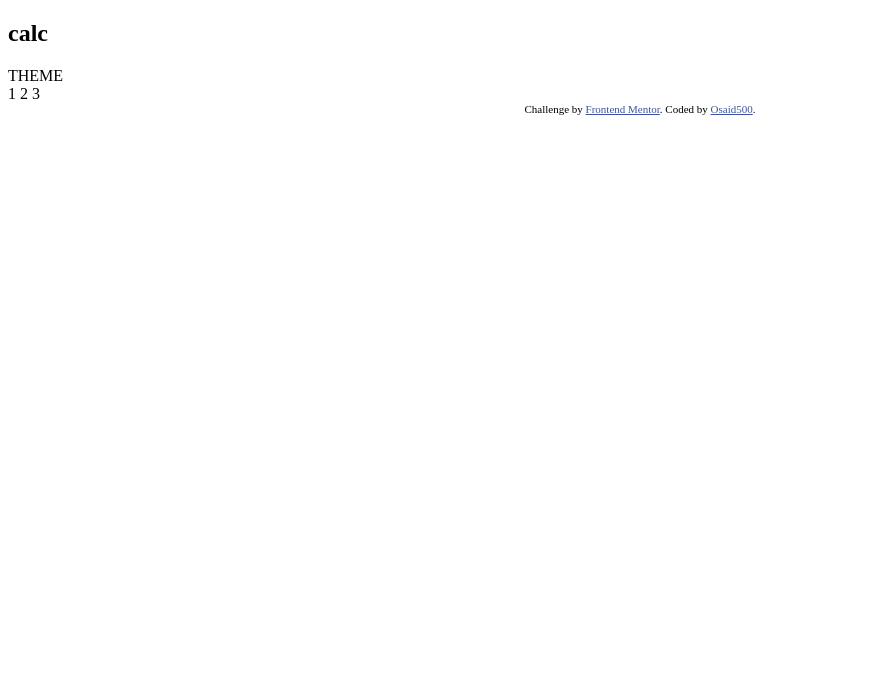
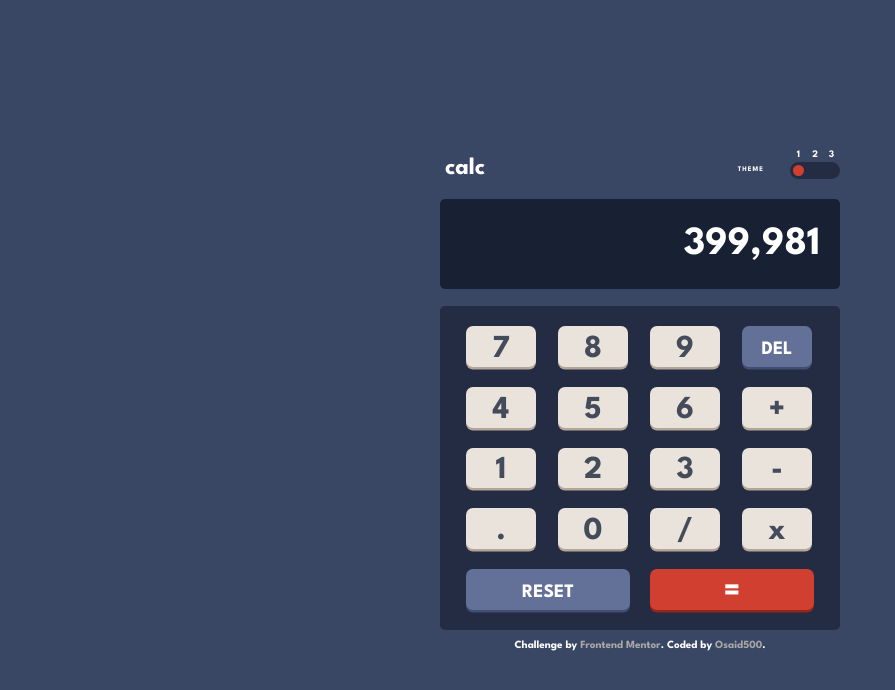
Before and after one commit to osaid500/calculator-solution, a plain HTML site: page index.html in a window 1280 px wide. Shown: the whole page, without its empty margins (0-895 px from the left). Drawn offline with Linux system fonts and the light colour scheme.

Commit message:
first and second theme done

```diff
--- a/index.html
+++ b/index.html
@@ -14,24 +14,49 @@
 
     <title>Frontend Mentor | Calculator app</title>
   </head>
-  <body>
+  <body class="second-">
     <main class="container">
       <section class="top-section">
-        <h1>calc</h1>
-        <span>THEME</span>
+        <h1 class="top-title">calc</h1>
+        <span class="theme-text">THEME</span>
         <div class="theme-section">
           <div class="theme-numbers">
             <span class="theme-number" data-theme="1">1</span>
             <span class="theme-number" data-theme="2">2</span>
             <span class="theme-number" data-theme="3">3</span>
           </div>
-          <div class="slider-container">
-            <div class="slider-track"></div>
+          <div class="slider-track">
             <div class="slider-thumb"></div>
           </div>
         </div>
       </section>
-      <section class="middle-section"></section>
+      <section class="screen-section">
+        <div class="screen-text" aria-live="polite">399,981</div>
+      </section>
+      <section class="keypad-section">
+        <button class="calculator-key">7</button>
+        <button class="calculator-key">8</button>
+        <button class="calculator-key">9</button>
+        <button class="calculator-key special-function">DEL</button>
+
+        <button class="calculator-key">4</button>
+        <button class="calculator-key">5</button>
+        <button class="calculator-key">6</button>
+        <button class="calculator-key">+</button>
+
+        <button class="calculator-key">1</button>
+        <button class="calculator-key">2</button>
+        <button class="calculator-key">3</button>
+        <button class="calculator-key">-</button>
+
+        <button class="calculator-key">.</button>
+        <button class="calculator-key">0</button>
+        <button class="calculator-key">/</button>
+        <button class="calculator-key">x</button>
+
+        <button class="special-key special-function">RESET</button>
+        <button class="special-key equal-key">=</button>
+      </section>
       <section class="attribution">
         Challenge by
         <a href="https://www.frontendmentor.io?ref=challenge" target="_blank"
--- a/style.css
+++ b/style.css
@@ -1,9 +1,207 @@
+/* TOP SECTION */
+
+@import url("https://fonts.googleapis.com/css2?family=League+Spartan:wght@700&display=swap");
+
+:root {
+  --main-background: hsl(222, 26%, 31%);
+  --top-section-text: white;
+  --screen-background: hsl(224, 36%, 15%);
+  --screen-text: white;
+  --keypad-background: hsl(223, 31%, 20%);
+  --shadow-size: 0px 2.5px 0px 0px;
+  --key: hsl(30, 25%, 89%);
+  --key-shadow: hsl(28, 16%, 65%) var(--shadow-size);
+  --special-function: hsl(225, 21%, 49%);
+  --special-function-shadow: hsl(224, 28%, 35%) var(--shadow-size);
+  --thumb-background: hsl(6, 63%, 50%);
+  --equal-operator-shadow: hsl(6, 70%, 34%) var(--shadow-size);
+  --key-text-color: hsl(221, 14%, 31%);
+  --primary-text-color: hsl(0, 0%, 100%);
+
+  --attribution-text: var(--primary-text-color);
+  --attribution-text-highlighted: hsl(0, 0%, 66%);
+}
+
+.second-theme {
+  --main-background: hsl(0, 0%, 90%);
+  --top-section-text: var(--key-text-color);
+  --screen-background: hsl(0, 0%, 93%);
+  --screen-text: var(--key-text-color);
+  --keypad-background: hsl(0, 5%, 81%);
+  --shadow-size: 0px 2.5px 0px 0px;
+  --key: hsl(45, 7%, 89%);
+  --key-shadow: hsl(28, 16%, 65%) var(--shadow-size);
+  --special-function: hsl(185, 42%, 37%);
+  --special-function-shadow: hsl(185, 58%, 25%) var(--shadow-size);
+  --thumb-background: hsl(25, 98%, 40%);
+  --equal-operator-shadow: hsl(25, 99%, 27%) var(--shadow-size);
+  --key-text-color: hsl(60, 10%, 19%);
+  --primary-text-color: hsl(0, 0%, 100%);
+
+  --attribution-text: var(--key-text-color);
+  --attribution-text-highlighted: var(--special-function);
+}
+
+body {
+  margin: 0;
+  background-color: var(--main-background);
+  display: flex;
+  min-height: 100vh;
+  justify-content: center;
+  align-items: center;
+}
+
+.container {
+  width: 400px;
+  height: 500px;
+  font-family: "League Spartan";
+  color: var(--primary-text-color);
+  display: flex;
+  flex-direction: column;
+}
+
+.top-section {
+  display: flex;
+  justify-content: right;
+  align-items: flex-end;
+  gap: 20px;
+  margin-bottom: 20px;
+}
+
+.top-title {
+  margin: 0;
+  flex: 1;
+  padding-left: 5px;
+  color: var(--top-section-text);
+}
+
+.theme-text {
+  font-size: 7px;
+  letter-spacing: 1px;
+  padding: 6px;
+  color: var(--top-section-text);
+}
+
+.theme-section {
+  display: flex;
+  flex-direction: column;
+  align-items: center;
+  gap: 3px;
+}
+
+.theme-section > * {
+  box-sizing: border-box;
+}
+
+.theme-numbers {
+  display: flex;
+  justify-content: space-between;
+  width: 100%;
+  font-size: 10px;
+  padding: 0 3px;
+  color: var(--top-section-text);
+}
+
+.theme-number {
+  width: 11px;
+  text-align: center;
+}
+
+.slider-track {
+  background: var(--keypad-background);
+  width: 50px;
+  height: 17px;
+  border-radius: 9px;
+  display: flex;
+  align-items: center;
+  padding: 0 3px;
+  /* justify-content: end; */
+}
+
+.slider-thumb {
+  background-color: var(--thumb-background);
+  width: 11px;
+  height: 11px;
+  border-radius: 100%;
+}
+
+/* SCREEN SECTION */
+
+.screen-section {
+  background-color: var(--screen-background);
+  height: 18%;
+  border-radius: 5px;
+  margin-bottom: 17px;
+  display: flex;
+  flex-direction: row-reverse;
+  align-items: center;
+  padding: 0 20px;
+}
+
+.screen-text {
+  font-size: 40px;
+  color: var(--screen-text);
+}
+
+/* KEYPAD SECTION */
+
+.keypad-section {
+  background: var(--keypad-background);
+  border-radius: 5px;
+  flex: 1;
+  margin-bottom: 10px;
+  display: grid;
+  grid-template-columns: repeat(4, 20%);
+  padding: 20px;
+  gap: 20px;
+  justify-content: center;
+}
+
+.keypad-section button {
+  border: none;
+  font-family: "League Spartan";
+  cursor: pointer;
+  padding: 0;
+  padding-top: 6px;
+  border-radius: 7px;
+}
+
+.calculator-key {
+  width: 70px;
+  font-size: 32px;
+  color: var(--key-text-color);
+  background-color: var(--key);
+  box-shadow: var(--key-shadow);
+}
+
+.special-key {
+  grid-column: span 2;
+  font-size: 32px;
+  color: var(--primary-text-color);
+}
+
+.special-function {
+  color: var(--primary-text-color);
+  font-size: 19px;
+  background-color: var(--special-function);
+  box-shadow: var(--special-function-shadow);
+}
+
+.equal-key {
+  background-color: var(--thumb-background);
+  box-shadow: var(--equal-operator-shadow);
+}
+
 /* ATTRIBUTION */
 
 .attribution {
   font-size: 11px;
   text-align: center;
+  color: var(--attribution-text);
 }
 .attribution a {
-  color: hsl(228, 45%, 44%);
+  color: var(--attribution-text-highlighted);
+  text-decoration: none;
 }
+
+/* THEMES */
```
